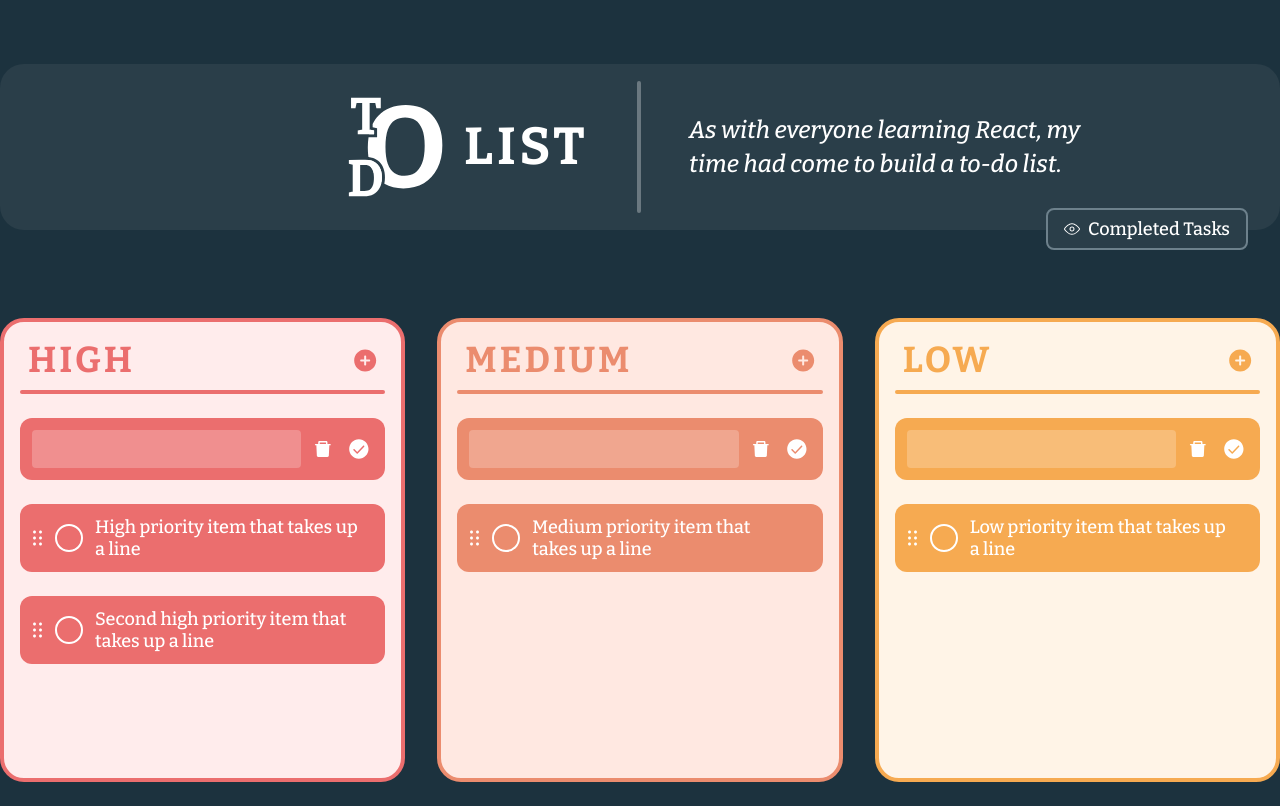
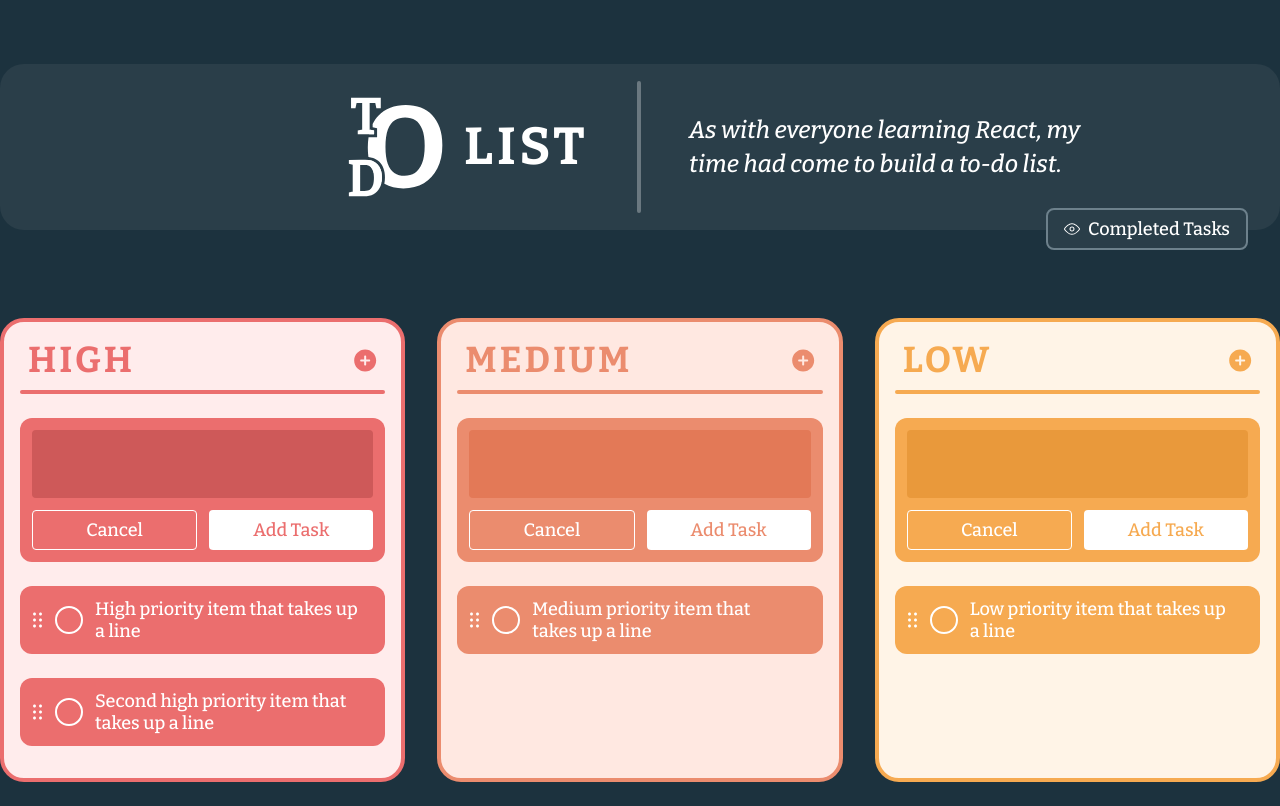
Before and after one commit to neilkurien/to-do-list, a React (Create React App) app: page / in a window 1280 px wide. Built offline with nearby package versions, Linux system fonts and the light colour scheme.

Commit message:
new input style added and merged

```diff
--- a/src/components/NewTask.js
+++ b/src/components/NewTask.js
@@ -1,9 +1,4 @@
 import React from "react";
-
-//Icons
-import dragHandle from "../img/drag-handle-icon.svg";
-import tickIcon from "../img/tick.svg";
-import deleteIcon from "../img/delete.svg";
 
 const NewTask = ({ priority, task, tasks, setTasks, id }) => {
 	//Input Handlers
@@ -26,10 +21,17 @@ const NewTask = ({ priority, task, tasks, setTasks, id }) => {
 	return (
 		<div className="task-wrapper">
 			<div className={`new-task ${priority}`} id={id}>
-				<input type="text" className="new-task-input" />
-				<div className={`new-right-container ${priority}`}>
-					<img src={deleteIcon} className="delete-icon" alt="" />
-					<img src={tickIcon} className="tick-icon" alt="" />
+				<textarea
+					type="text"
+					className={`new-task-input ${priority}`}
+				/>
+				<div className={`${priority}-button-container`}>
+					<button className={`${priority}-secondary-button`}>
+						Cancel
+					</button>
+					<button className={`${priority}-primary-button`}>
+						Add Task
+					</button>
 				</div>
 			</div>
 		</div>
--- a/src/styles/_new-task.scss
+++ b/src/styles/_new-task.scss
@@ -8,7 +8,7 @@
 	border: none !important;
 
 	display: flex;
-	flex-direction: row;
+	flex-direction: column;
 	align-items: center;
 	justify-content: space-between;
 
@@ -16,17 +16,19 @@
 }
 
 .new-task-input {
-	background: rgba(255, 255, 255, 0.222);
+	resize: none;
 	border-radius: 4px;
 	color: white;
 	font-family: "Bitter", serif;
 	font-size: 18px;
+	line-height: 140%;
 
 	border: none;
 
 	display: block;
 	padding: 8px 16px;
 	width: 100%;
+	min-height: 68px;
 
 	&:active,
 	&:focus {
@@ -35,28 +37,92 @@
 	}
 }
 
-.new-right-container {
-	border: none;
-	height: 100%;
-	display: flex;
-	align-items: center;
+.new-task-input.High {
+	background: $dark-red;
+}
+.new-task-input.Medium {
+	background: $dark-orange;
 }
 
-.new-right-container.High,
+.new-task-input.Low {
+	background: $dark-yellow;
+}
+
 .new-task.High {
 	background-color: $red;
 }
 
-.new-right-container.Medium,
 .new-task.Medium {
 	background-color: $orange;
 }
 
-.new-right-container.Low,
 .new-task.Low {
 	background-color: $yellow;
 }
 
-.tick-icon {
-	margin-left: 8px;
+.High-button-container,
+.Medium-button-container,
+.Low-button-container {
+	margin-top: 12px;
+	width: 100%;
+	display: flex;
+	gap: 12px;
+	border: none;
 }
+
+.High-primary-button,
+.High-secondary-button,
+.Medium-primary-button,
+.Medium-secondary-button,
+.Low-primary-button,
+.Low-secondary-button {
+	width: 100%;
+	padding: 8px;
+	background-color: none !important;
+	border-radius: 4px;
+}
+
+.High-primary-button {
+	background-color: white;
+	color: $red;
+}
+
+.Medium-primary-button {
+	background-color: white;
+	color: $orange;
+}
+
+.Low-primary-button {
+	background-color: white;
+	color: $yellow;
+}
+
+.High-secondary-button {
+	background-color: $red;
+	color: white;
+	outline: none;
+	border: 1px solid white;
+	&:hover {
+		background-color: rgba(255, 255, 255, 0.1);
+	}
+}
+
+.Medium-secondary-button {
+	background-color: $orange;
+	color: white;
+	outline: none;
+	border: 1px solid white;
+	&:hover {
+		background-color: rgba(255, 255, 255, 0.1);
+	}
+}
+
+.Low-secondary-button {
+	background-color: $yellow;
+	color: white;
+	outline: none;
+	border: 1px solid white;
+	&:hover {
+		background-color: rgba(255, 255, 255, 0.1);
+	}
+}
--- a/src/styles/app.scss
+++ b/src/styles/app.scss
@@ -59,14 +59,25 @@ h4 {
 
 button {
 	cursor: pointer;
+	font-family: "Bitter", serif;
+	font-size: 18px;
+	font-weight: medium;
+	border: none;
+	outline: none;
+	&:active,
+	&:focus {
+		border: none;
+		outline: none;
+	}
+}
+
+button.show-done-btn {
+	cursor: pointer;
 
 	background-color: $light-blue;
 	border: 2px solid #6d818c;
 	border-radius: 8px;
 
-	font-family: "Bitter", serif;
-	font-size: 18px;
-	font-weight: medium;
 	color: white;
 
 	&:hover {
```
